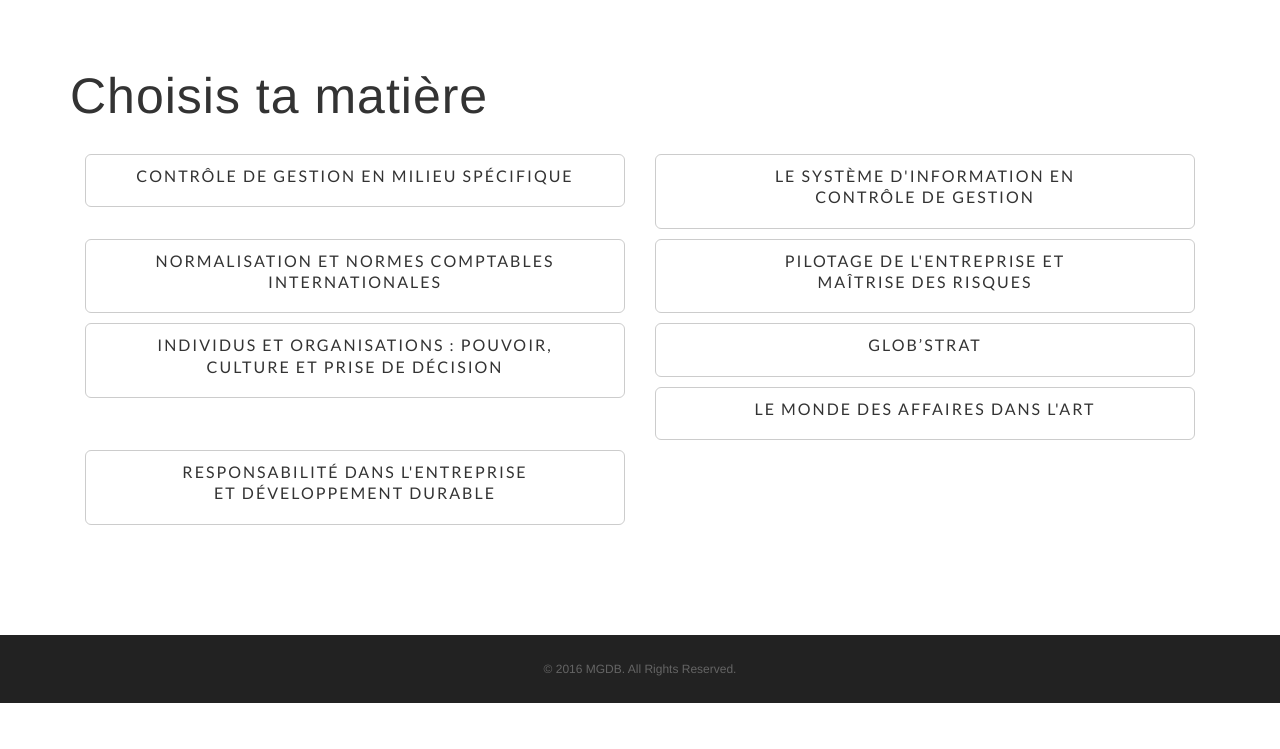
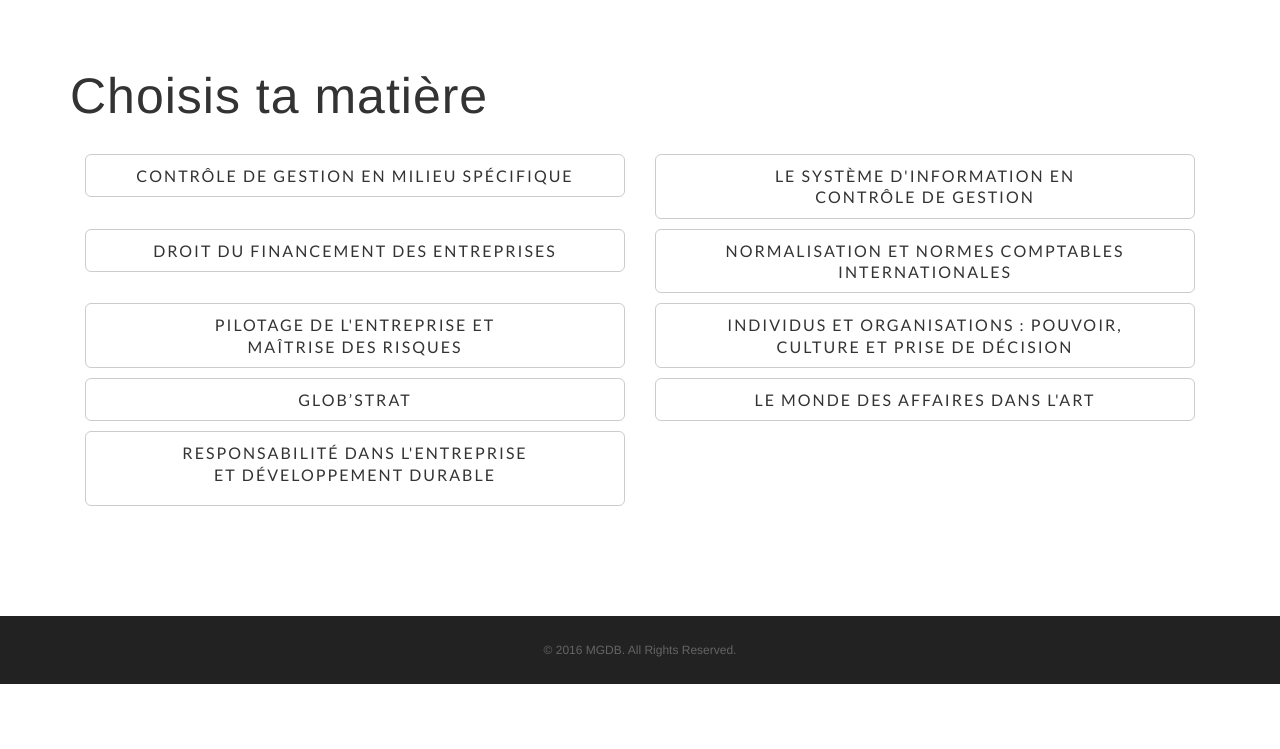
Before and after one commit to maximiliengdb/CARTOUCH, a Django app: template CARTOUCH/templates/CARTOUCH/LesMatieres.html in a window 1280 px wide. Shown: the part 51-800 px from the top of the page. Run offline with Django 3.2, Linux system fonts and the light colour scheme; the template is opened without the code that fills it, so the values that code supplies are empty; some libraries are stand-ins or nearby versions; some web fonts are replaced.

Commit message:
Introduction du droit

```diff
--- a/CARTOUCH/templates/CARTOUCH/LesMatieres.html
+++ b/CARTOUCH/templates/CARTOUCH/LesMatieres.html
@@ -15,31 +15,35 @@
                             <h2>Choisis ta matière</h2> </br>
 
                             <div class="col-md-6" style="margin-bottom : 10px;">
-                                <a  href="/lesdocuments/?matiere=Contrôle de gestion en milieu spécifique" type="button" class="btn btn-default btn-lg btn-block" style="font-size: 16px">Contrôle de gestion en milieu spécifique </p> </a>
+                                <a  href="/lesdocuments/?matiere=Contrôle de gestion en milieu spécifique" type="button" class="btn btn-default btn-lg btn-block" style="font-size: 16px">Contrôle de gestion en milieu spécifique </a>
                              </div>
 
                               <div class="col-md-6" style="margin-bottom : 10px;">
-                                <a  href="/lesdocuments/?matiere=Le système d'information en contrôle de gestion" type="button" class="btn btn-default btn-lg btn-block" style="font-size: 16px">Le système d'information en </br>contrôle de gestion</p> </a>
+                                <a  href="/lesdocuments/?matiere=Le système d'information en contrôle de gestion" type="button" class="btn btn-default btn-lg btn-block" style="font-size: 16px">Le système d'information en </br>contrôle de gestion</a>
                              </div>
 
                              <div class="col-md-6" style="margin-bottom : 10px;">
-                                <a  href="/lesdocuments/?matiere=Normalisation et normes comptables internationales" type="button" class="btn btn-default btn-lg btn-block" style="font-size: 16px">Normalisation et normes comptables</br> internationales</p> </a>
+                                <a  href="/lesdocuments/?matiere=Droit du financement des entreprises" type="button" class="btn btn-default btn-lg btn-block" style="font-size: 16px">Droit du financement des entreprises </a>
                              </div>
 
                              <div class="col-md-6" style="margin-bottom : 10px;">
-                                <a  href="/lesdocuments/?matiere=Pilotage de l'entreprise et maîtrise des risques" type="button" class="btn btn-default btn-lg btn-block" style="font-size: 16px">Pilotage de l'entreprise et</br> maîtrise des risques</p> </a>
+                                <a  href="/lesdocuments/?matiere=Normalisation et normes comptables internationales" type="button" class="btn btn-default btn-lg btn-block" style="font-size: 16px">Normalisation et normes comptables</br> internationales </a>
                              </div>
 
                              <div class="col-md-6" style="margin-bottom : 10px;">
-                                <a  href="/lesdocuments/?matiere=Individus et organisations : pouvoir, culture et prise de décision" type="button" class="btn btn-default btn-lg btn-block" style="font-size: 16px">Individus et organisations : pouvoir, </br>culture et prise de décision</p> </a>
+                                <a  href="/lesdocuments/?matiere=Pilotage de l'entreprise et maîtrise des risques" type="button" class="btn btn-default btn-lg btn-block" style="font-size: 16px">Pilotage de l'entreprise et</br> maîtrise des risques</a>
                              </div>
 
                              <div class="col-md-6" style="margin-bottom : 10px;">
-                                <a  href="/lesdocuments/?matiere=Glob’strat" type="button" class="btn btn-default btn-lg btn-block" style="font-size: 16px">Glob’strat</p> </a>
+                                <a  href="/lesdocuments/?matiere=Individus et organisations : pouvoir, culture et prise de décision" type="button" class="btn btn-default btn-lg btn-block" style="font-size: 16px">Individus et organisations : pouvoir, </br>culture et prise de décision </a>
                              </div>
 
                              <div class="col-md-6" style="margin-bottom : 10px;">
-                                <a  href="/lesdocuments/?matiere=Le monde des affaires dans l'art" type="button" class="btn btn-default btn-lg btn-block" style="font-size: 16px">Le monde des affaires dans l'art</p> </a>
+                                <a  href="/lesdocuments/?matiere=Glob’strat" type="button" class="btn btn-default btn-lg btn-block" style="font-size: 16px">Glob’strat </a>
+                             </div>
+
+                             <div class="col-md-6" style="margin-bottom : 10px;">
+                                <a  href="/lesdocuments/?matiere=Le monde des affaires dans l'art" type="button" class="btn btn-default btn-lg btn-block" style="font-size: 16px">Le monde des affaires dans l'art </a>
                              </div>
 
                              <div class="col-md-6" style="margin-bottom : 10px;">
```
